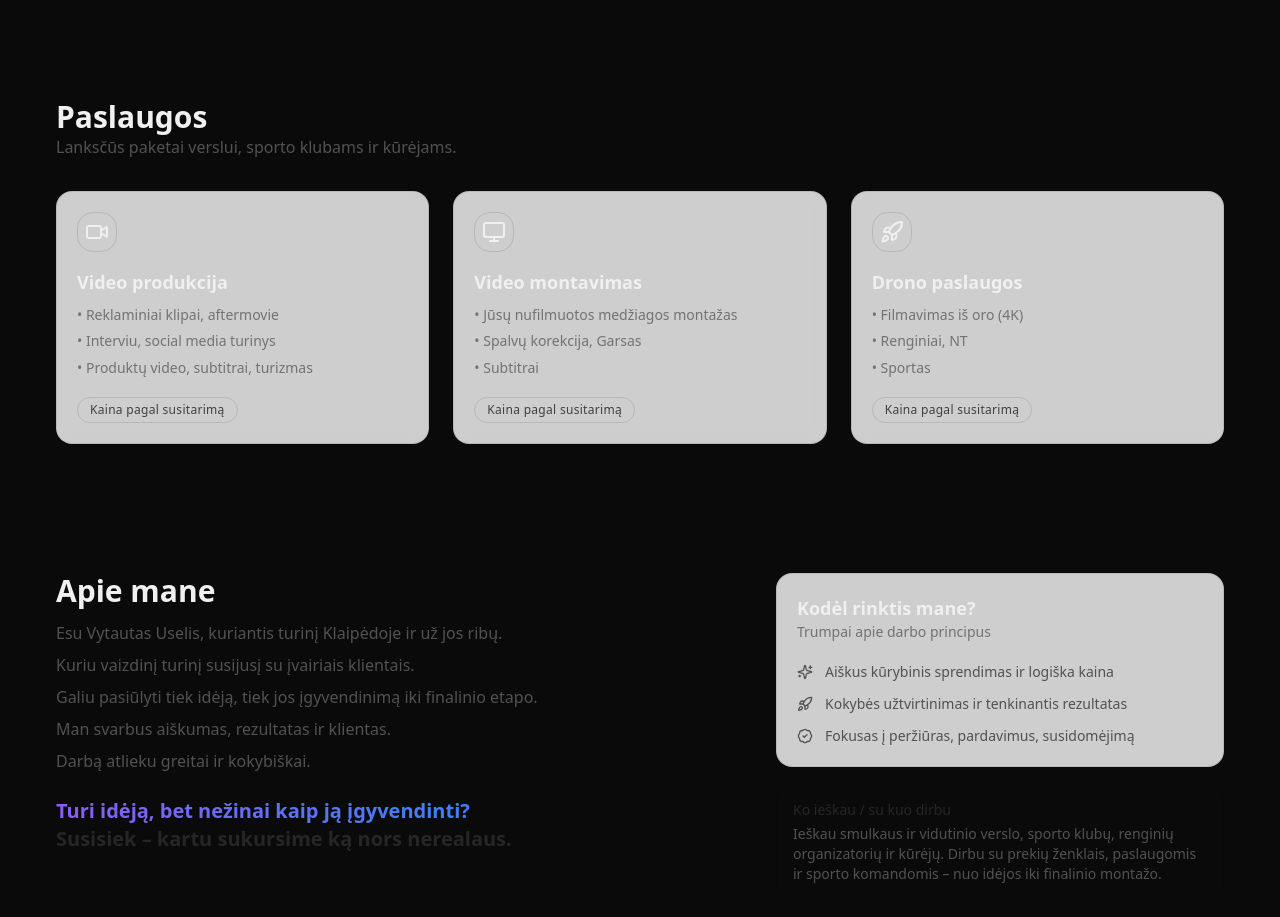
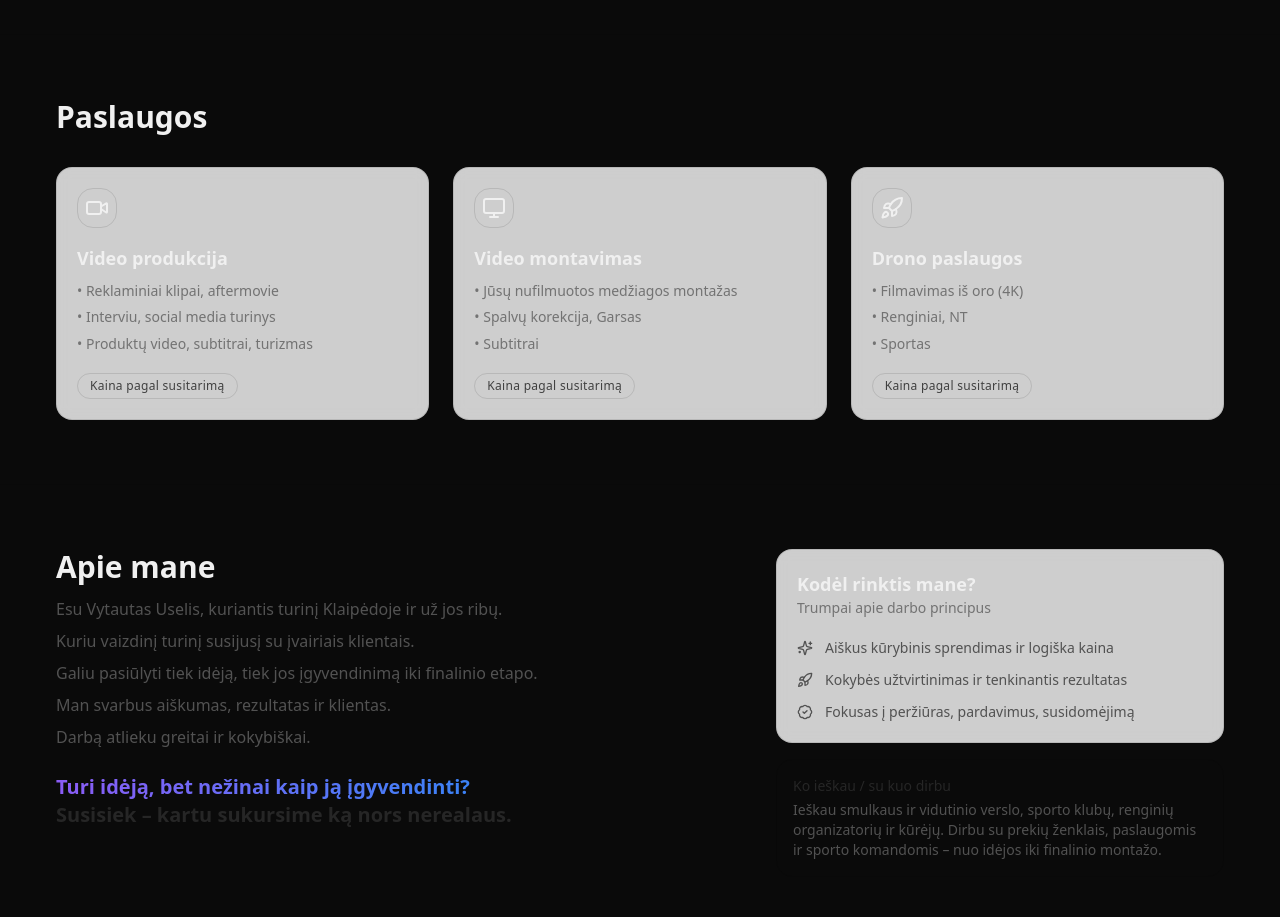
Before and after one commit to vytautasmedia/Vytautas-Portfolio, a React (Vite) app: page / in a window 1280 px wide. Shown: the part 2300-3217 px from the top of the page. Built offline with nearby package versions, Linux system fonts and the light colour scheme.

Commit message:
Update App.tsx

```diff
--- a/src/App.tsx
+++ b/src/App.tsx
@@ -442,7 +442,6 @@ export default function App() {
           <div className="container py-16">
             <div className="mb-8">
               <h2 className="text-2xl md:text-3xl font-bold">Paslaugos</h2>
-              <p className="text-neutral-600 dark:text-neutral-400">Lanksčūs paketai verslui, sporto klubams ir kūrėjams.</p>
             </div>
 
             <div className="grid gap-6 md:grid-cols-3">
```
